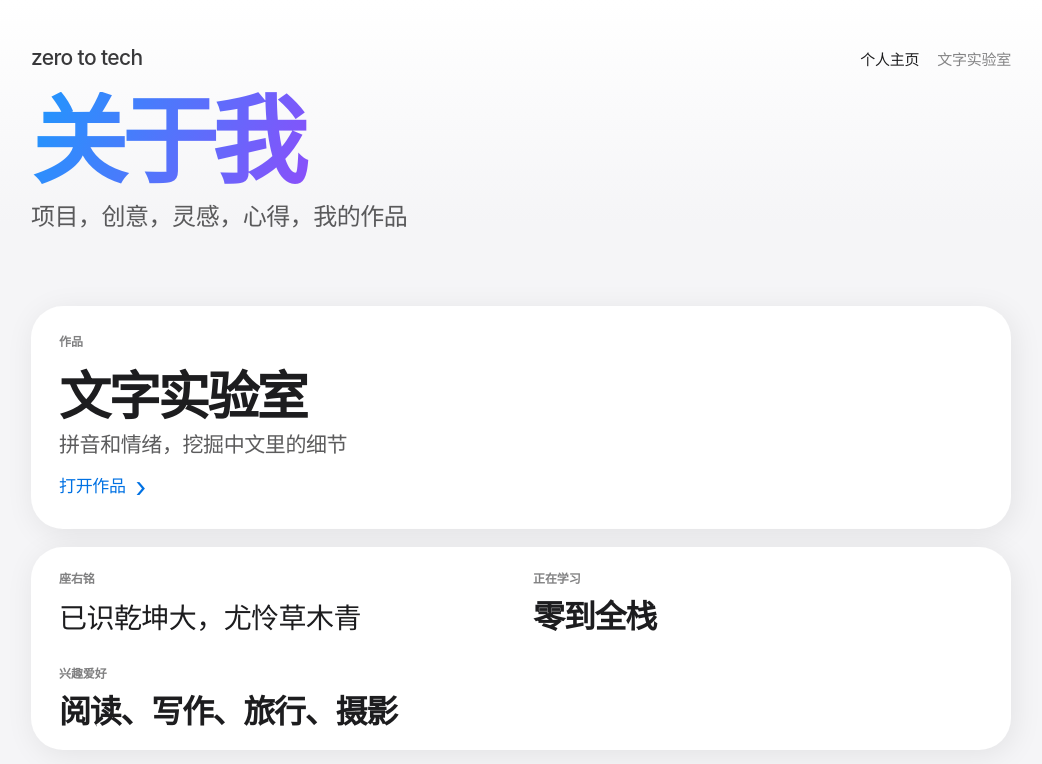
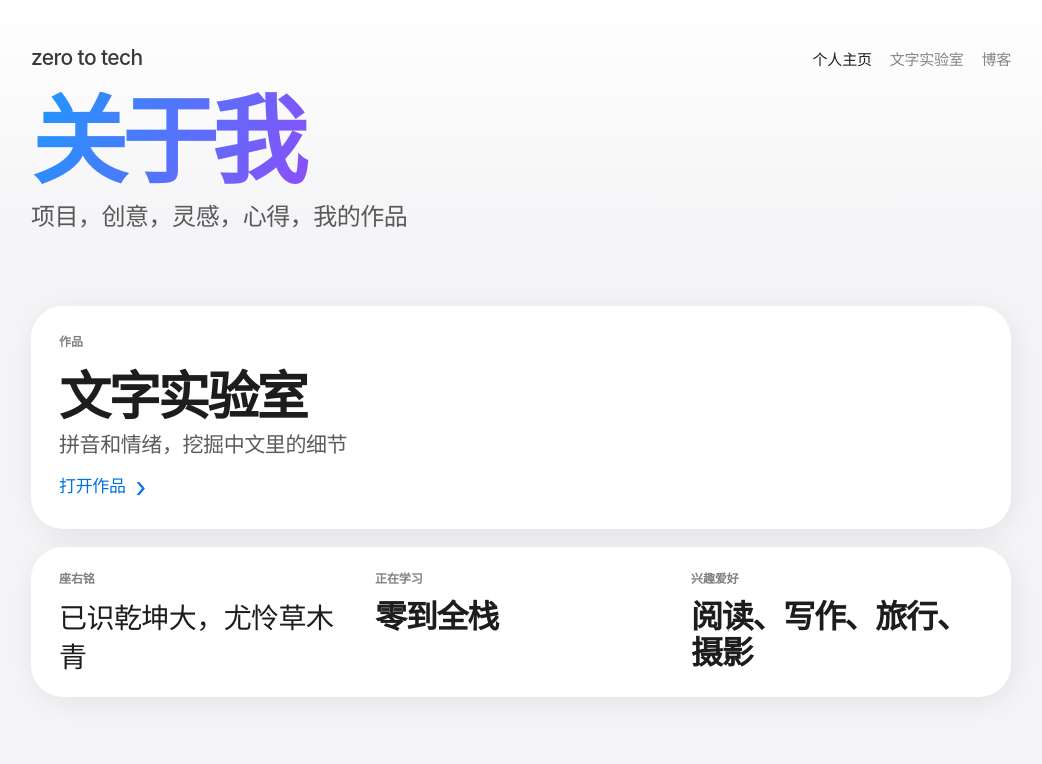
Before and after one commit to kyrie114/zero-to-tech, a Next.js app: page / in a window 1280 px wide. Shown: the top 764 px of the page, without its empty margins (119-1161 px from the left). Built offline with nearby package versions, Linux system fonts and the light colour scheme.

Commit message:
style: 导航加博客入口、身份卡三列、入场动画改 outElastic

```diff
--- a/components/AnimatedCardGrid.jsx
+++ b/components/AnimatedCardGrid.jsx
@@ -16,7 +16,7 @@
       translateY: [24, 0],
       delay: stagger(120),     // 每张卡错开 120ms
       duration: 700,
-      ease: "outBack",         // 弹性落地
+      ease: "outElastic",         // 弹性落地
     });
   }, []);
 
--- a/components/Nav.jsx
+++ b/components/Nav.jsx
@@ -14,6 +14,7 @@
   const items = [
     { href: "/",         label: "个人主页" },
     { href: "/text-lab", label: "文字实验室" },
+    { href: "/blog",    label: "博客" },
   ];
 
   return (
--- a/css/cards.css
+++ b/css/cards.css
@@ -74,7 +74,7 @@
 /* === 身份 panel === */
 .identity-panel {
   display: grid;
-  grid-template-columns: repeat(2, minmax(0, 1fr));
+  grid-template-columns: repeat(3, minmax(0, 1fr));
   gap: 24px;
   align-items: start;
   padding-top: 20px;
```
